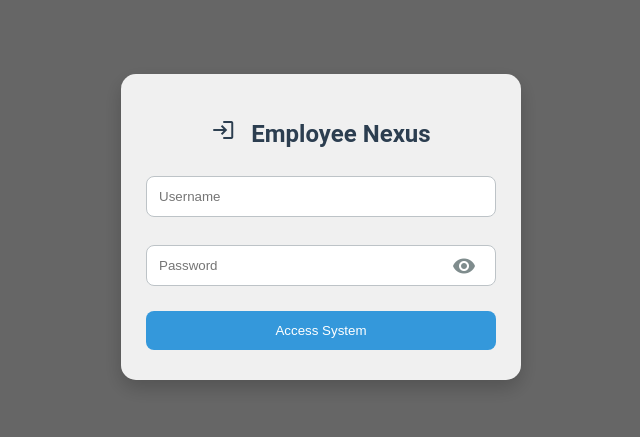
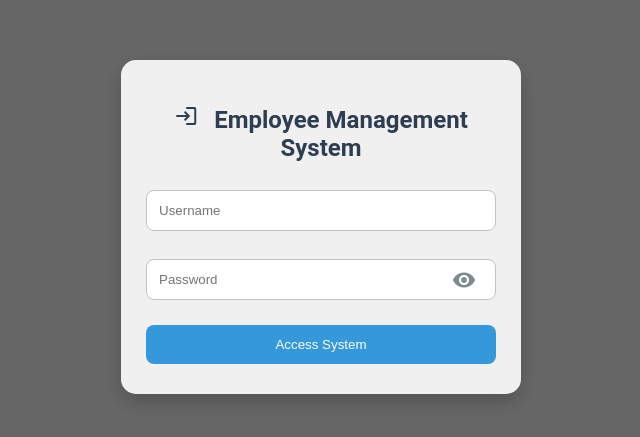
Before and after one commit to AashishBadal/employee-management-system, a plain HTML site: page ems/index.html in a window 1280 px wide. Shown: the part 173-610 px from the top of the page, without its empty margins (319-959 px from the left). Drawn offline with Linux system fonts and the light colour scheme.

Commit message:
Update index.html

```diff
--- a/ems/index.html
+++ b/ems/index.html
@@ -4,14 +4,14 @@
 <head>
     <meta charset="UTF-8">
     <meta name="viewport" content="width=device-width, initial-scale=1.0">
-    <title>Employee Nexus</title>
+    <title>Employee Management System</title>
     <link rel="stylesheet" href="styles.css">
     <link href="https://fonts.googleapis.com/icon?family=Material+Icons" rel="stylesheet">
 </head>
 <body class="light-theme">
     <div class="login-overlay" id="loginContainer">
         <div class="login-card">
-            <h2><span class="material-icons">login</span> Employee Nexus</h2>
+            <h2><span class="material-icons">login</span> Employee Management System</h2>
             <div class="form-group">
                 <input type="text" id="username" placeholder="Username" class="input-field">
                 <div class="password-container">
```
